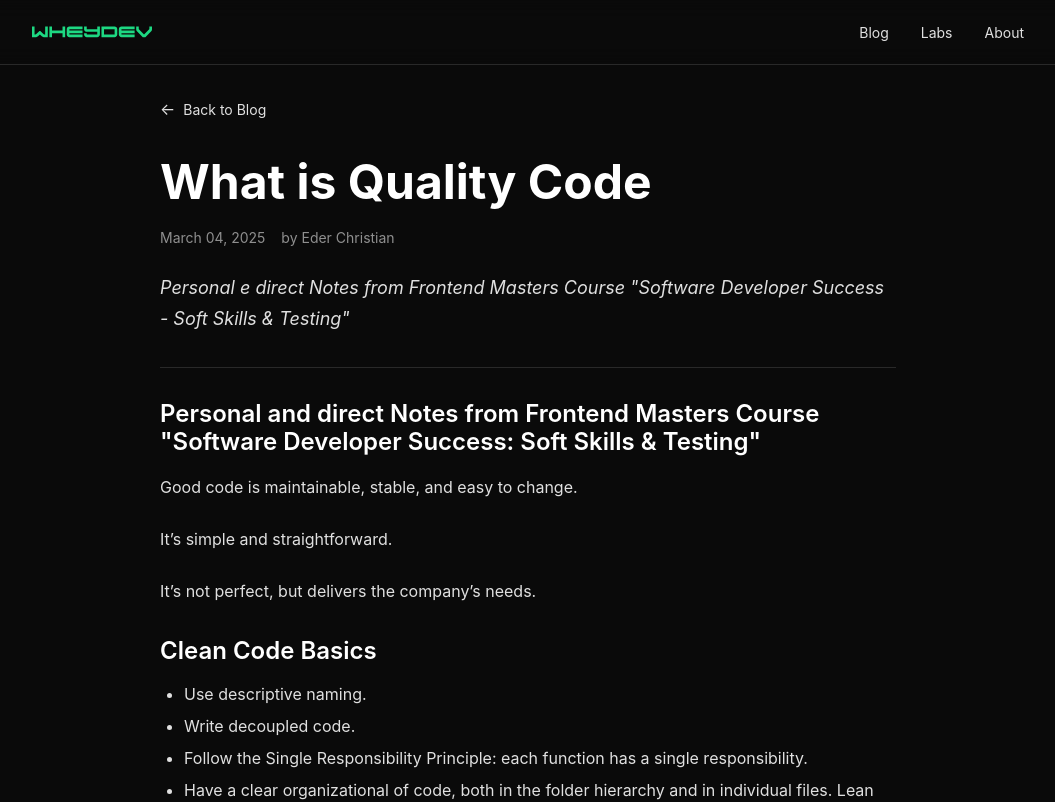
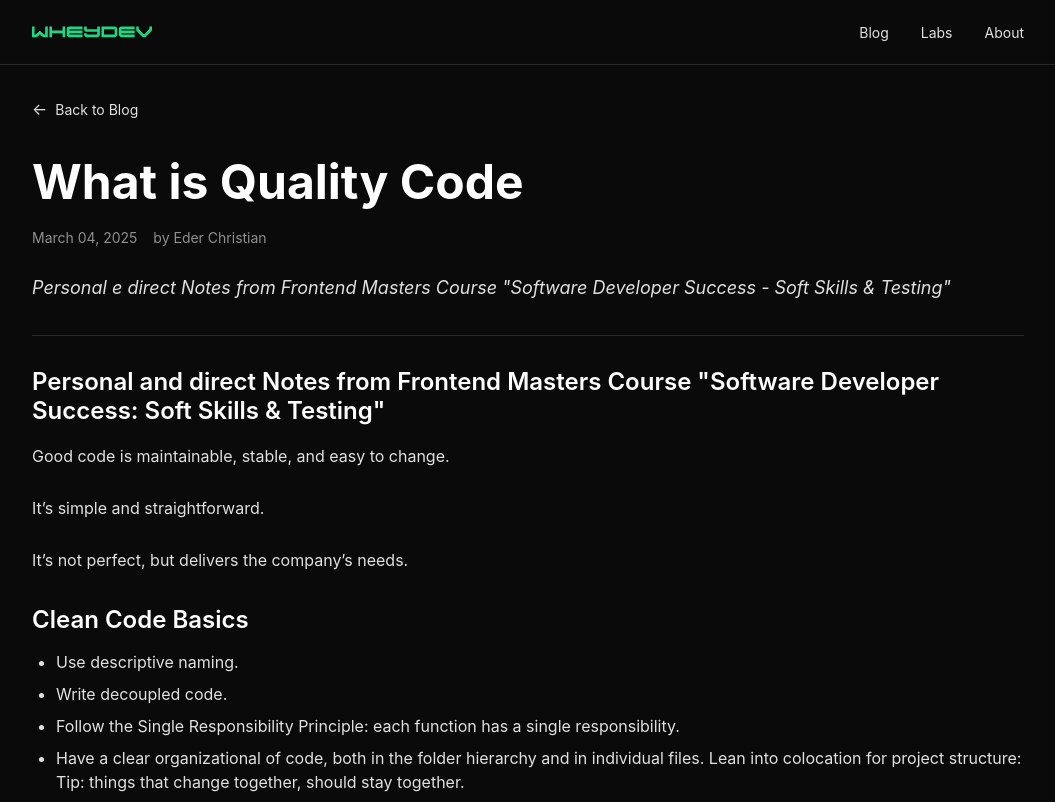
Before and after one commit to wheydev/whey.dev, a Next.js app: page /blog/what-is-quality-code in a window 1280 px wide. Shown: the top 802 px of the page, without its empty margins (112-1167 px from the left). Built offline with nearby package versions, Linux system fonts and the light colour scheme.

Commit message:
Remove size prop from Container in blog post page

```diff
--- a/app/blog/[slug]/page.tsx
+++ b/app/blog/[slug]/page.tsx
@@ -44,7 +44,7 @@ export default async function BlogPostPage({ params }: BlogPostPageProps) {
 
   return (
     <Layout>
-      <Container size="md">
+      <Container>
         <BlogPost post={post} />
       </Container>
     </Layout>
```
